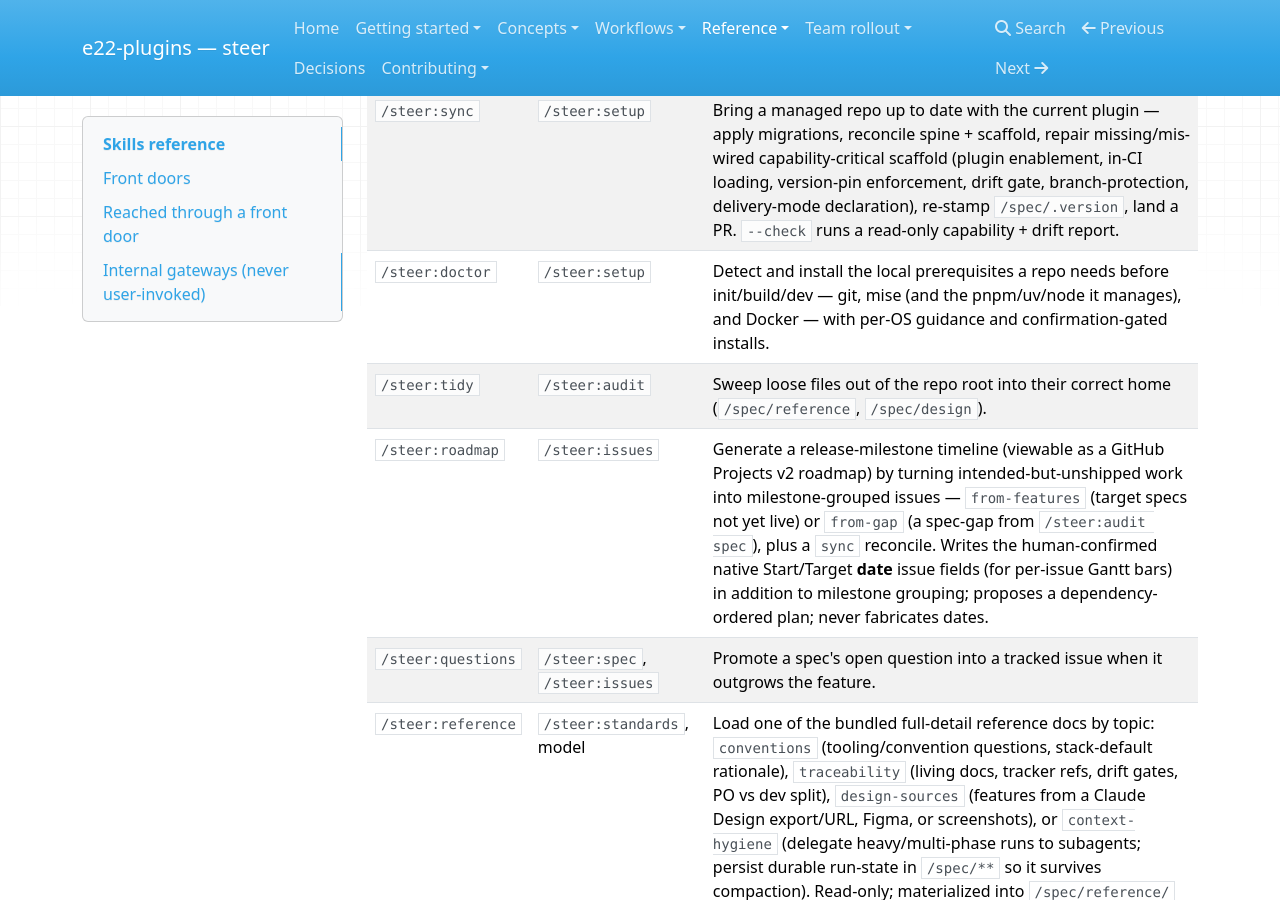
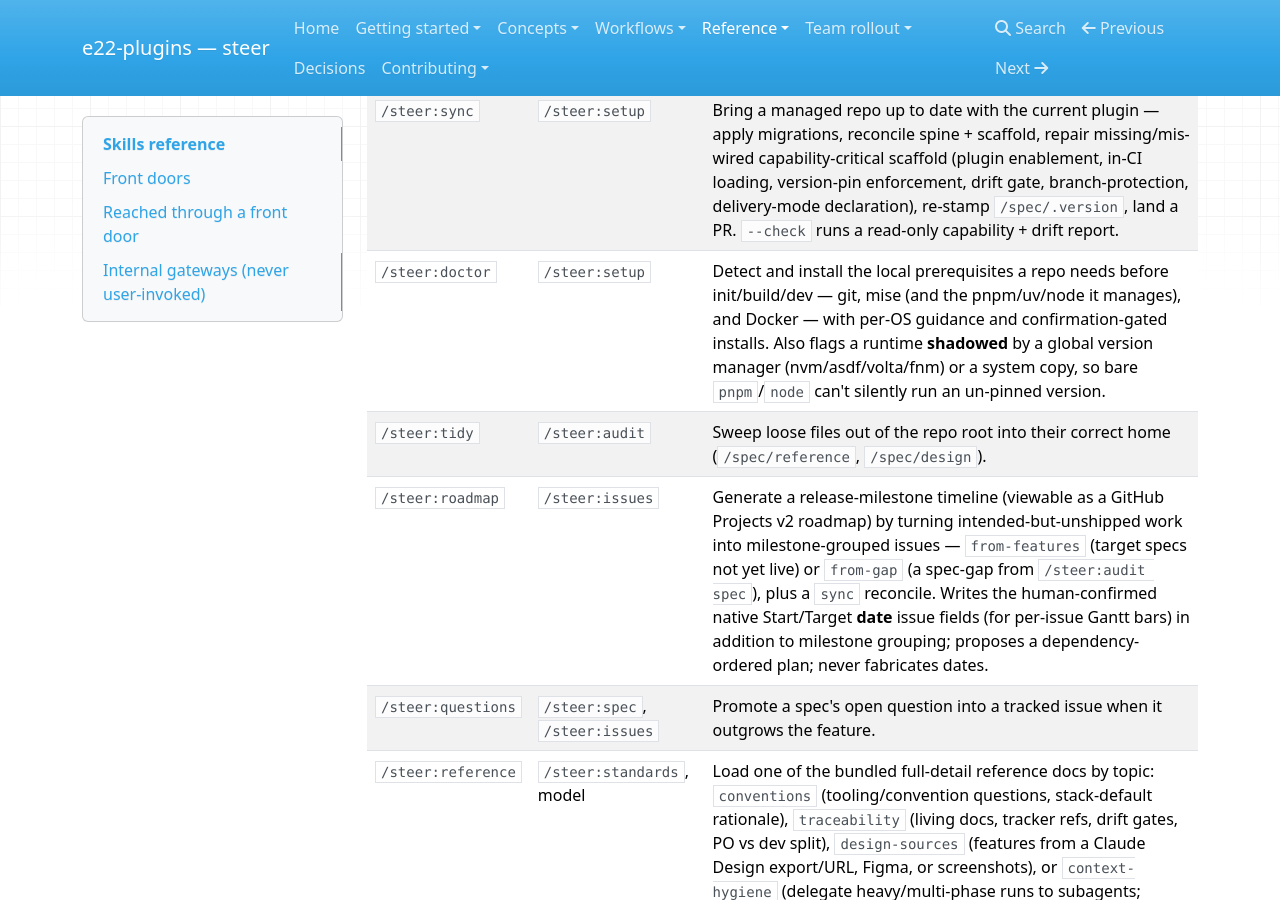
Before and after one commit to element22llc/e22-plugins, an MkDocs documentation site: the page built from docs/reference/skills.md, in a window 1280 px wide and 900 px high, scrolled down 1932 px. Built offline with MkDocs 1.6.1, drawn with Linux system fonts in a browser that asks for light colours; nearby versions of some CDN libraries.

Commit message:
docs: note doctor shadowed-runtime check and mise-wins-PATH in reference
Reflect the guardrail changes on the docs site: /steer:doctor now flags a
runtime shadowed by a global version manager, and the repository contract spells
out that a manual install routes through `mise exec -- pnpm install` and that
`mise activate` must be sourced after nvm/asdf/volta so the pinned pnpm wins PATH.

Co-Authored-By: Claude Opus 4.8 (1M context) <noreply@anthropic.com>

```diff
--- a/docs/reference/skills.md
+++ b/docs/reference/skills.md
@@ -39,7 +39,7 @@ cleanly to one. Each is reached through the front door noted.
 | `/steer:init` | `/steer:setup` | One-time setup for a new repo — bootstrap the `/spec` spine + scaffold, or resolve legacy template placeholders. Offers solo **trunk mode** when one person is both PO and dev with no MVP yet (commit directly to `main`, no `feat/*`/PR ceremony, declared in the product `CLAUDE.md` `## Delivery mode`). |
 | `/steer:adopt` | `/steer:setup` | Reverse-engineer a `/spec` spine from an existing app's code and add the scaffold. See [Adopt](../workflows/adopt.md). |
 | `/steer:sync` | `/steer:setup` | Bring a managed repo up to date with the current plugin — apply migrations, reconcile spine + scaffold, repair missing/mis-wired capability-critical scaffold (plugin enablement, in-CI loading, version-pin enforcement, drift gate, branch-protection, delivery-mode declaration), re-stamp `/spec/.version`, land a PR. `--check` runs a read-only capability + drift report. |
-| `/steer:doctor` | `/steer:setup` | Detect and install the local prerequisites a repo needs before init/build/dev — git, mise (and the pnpm/uv/node it manages), and Docker — with per-OS guidance and confirmation-gated installs. |
+| `/steer:doctor` | `/steer:setup` | Detect and install the local prerequisites a repo needs before init/build/dev — git, mise (and the pnpm/uv/node it manages), and Docker — with per-OS guidance and confirmation-gated installs. Also flags a runtime **shadowed** by a global version manager (nvm/asdf/volta/fnm) or a system copy, so bare `pnpm`/`node` can't silently run an un-pinned version. |
 | `/steer:tidy` | `/steer:audit` | Sweep loose files out of the repo root into their correct home (`/spec/reference`, `/spec/design`). |
 | `/steer:roadmap` | `/steer:issues` | Generate a release-milestone timeline (viewable as a GitHub Projects v2 roadmap) by turning intended-but-unshipped work into milestone-grouped issues — `from-features` (target specs not yet live) or `from-gap` (a spec-gap from `/steer:audit spec`), plus a `sync` reconcile. Writes the human-confirmed native Start/Target **date** issue fields (for per-issue Gantt bars) in addition to milestone grouping; proposes a dependency-ordered plan; never fabricates dates. |
 | `/steer:questions` | `/steer:spec`, `/steer:issues` | Promote a spec's open question into a tracked issue when it outgrows the feature. |
```
Also changed, not shown: docs/reference/repository-contract.md (+1 -1 lines).
